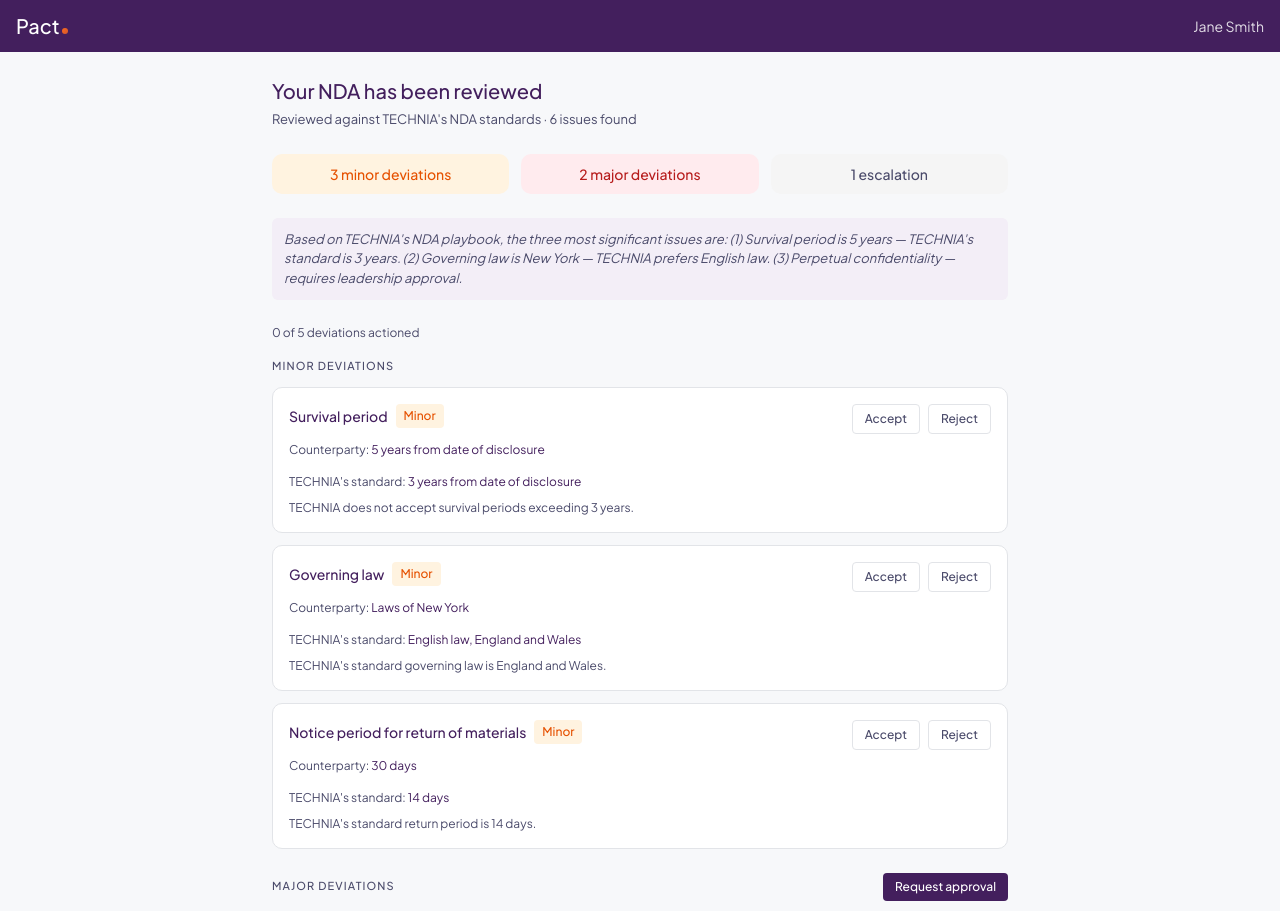
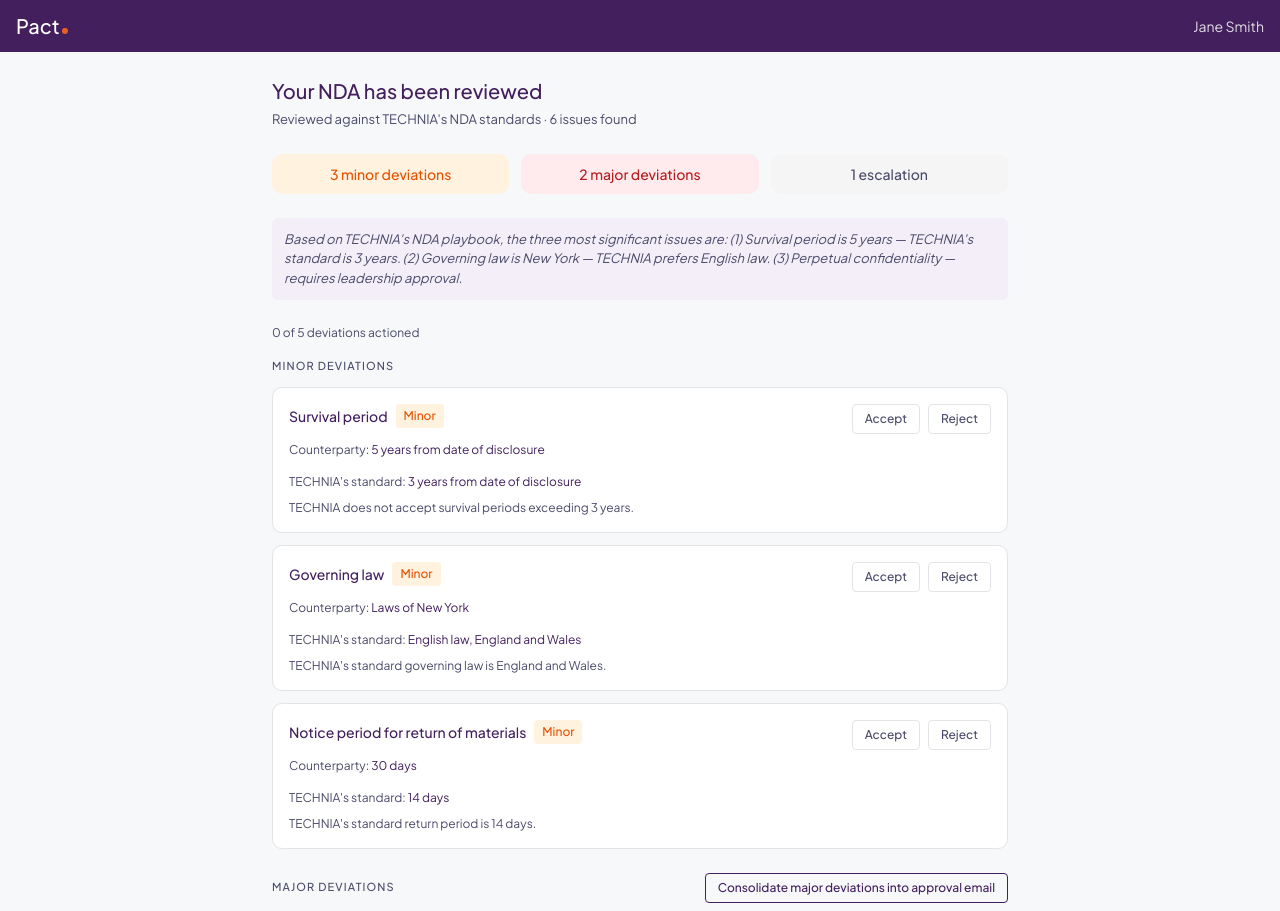
Before and after one commit to pdlegal/v0-pact-by-counselect, a Next.js app: page /review/results in a window 1280 px wide. Shown: the top 911 px of the page. Built offline with nearby package versions, Linux system fonts and the light colour scheme.

Commit message:
feat: enhance key risks table with approval email state and button updates
Add approvalEmailSent state, update button styles, and add helper text and status pill.

```diff
--- a/app/review/results/page.tsx
+++ b/app/review/results/page.tsx
@@ -322,7 +322,7 @@ function DeviationCard({
                   style={{ accentColor: "#FB6A1B" }}
                 />
                 <span className="text-xs" style={{ color: "#4A4A6A" }}>
-                  I confirm I have received the necessary approval to accept this deviation.
+                  I confirm approval has been received for this deviation.
                 </span>
               </label>
             </div>
@@ -361,6 +361,7 @@ function DeviationCard({
 export default function DeviationTablePage() {
   const router = useRouter()
   const [deviations, setDeviations] = useState<Deviation[]>(initialDeviations)
+  const [approvalEmailSent, setApprovalEmailSent] = useState(false)
 
   const handleStatusChange = (id: number, status: DeviationStatus) => {
     setDeviations(prev =>
@@ -453,6 +454,7 @@ Best regards`
     )
 
     window.location.href = `mailto:?subject=${emailSubject}&body=${emailBody}`
+    setApprovalEmailSent(true)
   }
 
   const minorDeviations = deviations.filter(d => d.type === "minor")
@@ -566,7 +568,8 @@ Best regards`
         ))}
 
         {/* Major Deviations Section */}
-        <div className="flex items-center justify-between mb-3 mt-6">
+        <div className="flex flex-col mb-3 mt-6">
+          <div className="flex items-center justify-between">
             <h2
               className="uppercase"
               style={{
@@ -578,17 +581,44 @@ Best regards`
             >
               Major Deviations
             </h2>
-          {majorDeviationsForApproval.length > 0 && (
+            {majorDeviationsForApproval.length > 0 && !approvalEmailSent && (
               <button
                 onClick={handleRequestApproval}
                 className="px-3 py-1.5 rounded text-xs font-medium transition-opacity hover:opacity-90"
                 style={{
-                backgroundColor: "#431F5D",
-                color: "#FFFFFF"
+                  backgroundColor: "transparent",
+                  color: "#431F5D",
+                  border: "1px solid #431F5D"
                 }}
               >
-              Request approval
+                Consolidate major deviations into approval email
               </button>
+            )}
+            {approvalEmailSent && (
+              <div className="flex items-center gap-2">
+                <span
+                  className="px-2 py-1 rounded-full text-xs font-medium"
+                  style={{ backgroundColor: "#FFF3E0", color: "#E65100" }}
+                >
+                  Approval email sent · Awaiting response
+                </span>
+                <button
+                  onClick={handleRequestApproval}
+                  className="text-xs hover:underline"
+                  style={{ color: "#431F5D" }}
+                >
+                  Resend
+                </button>
+              </div>
+            )}
+          </div>
+          {majorDeviationsForApproval.length > 0 && !approvalEmailSent && (
+            <p
+              className="italic mt-1.5"
+              style={{ color: "#4A4A6A", fontSize: "12px" }}
+            >
+              Generates a pre-formatted email listing all major deviations. You send it manually to your approver.
+            </p>
           )}
         </div>
         {majorDeviations.map(deviation => (
```
Lines whose indentation alone changed are shown as unchanged.
